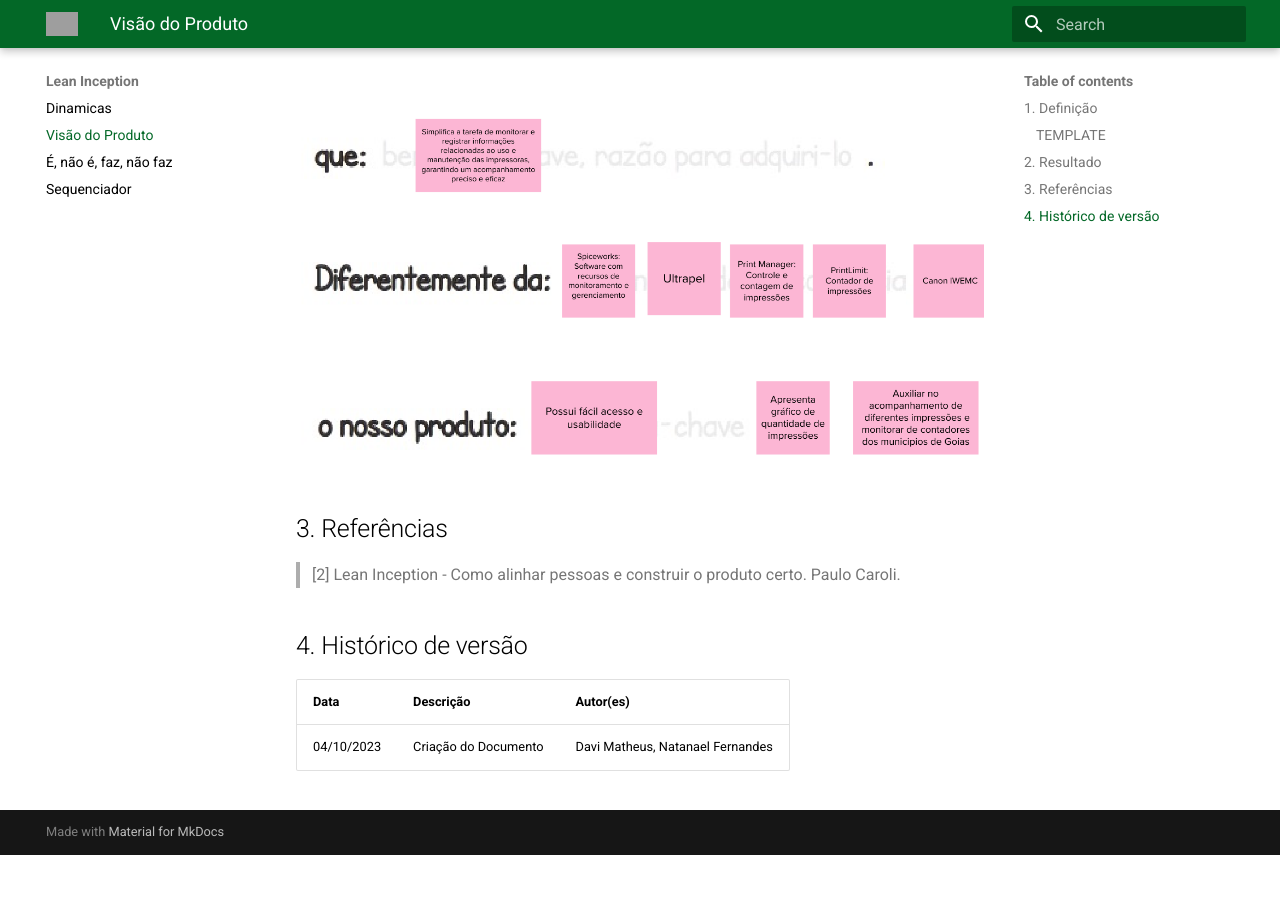
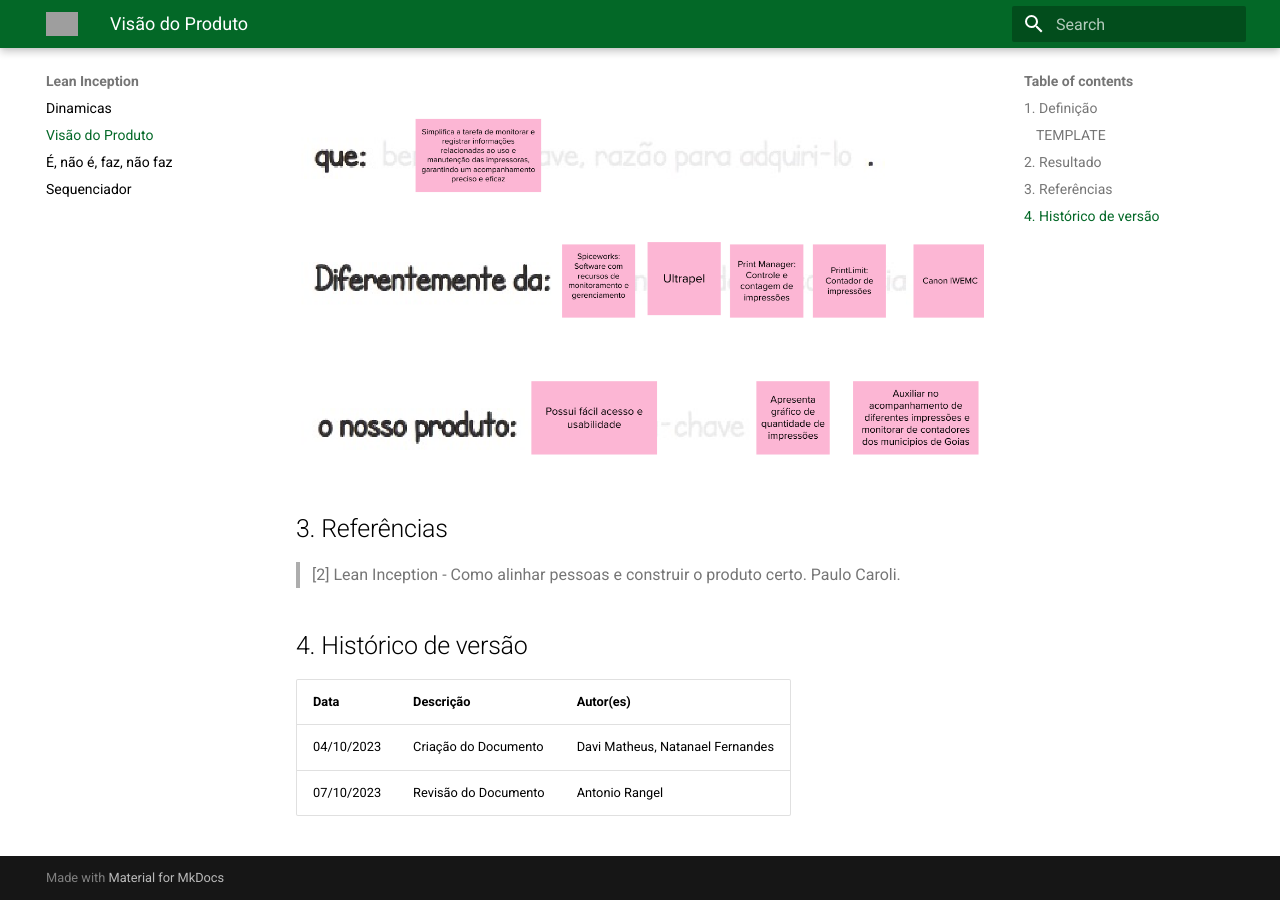
Before and after one commit to fga-eps-mds/2023.2-PrintGo-Doc, an MkDocs documentation site: the page built from docs/Lean/visão_do_produto.md, in a window 1280 px wide and 900 px high, scrolled down 1257 px. Built offline with MkDocs 1.6.1 and Material for MkDocs 9.7.7, drawn with Linux system fonts in a browser that asks for light colours; before the commit the page ends 2112 px from its top, so only the background shows below that; grey boxes are pictures that could not be loaded.

Commit message:
:pencil: (#59): Adicionando revisão

```diff
--- a/docs/Lean/visão_do_produto.md
+++ b/docs/Lean/visão_do_produto.md
@@ -38,3 +38,4 @@ Durante essa etapa, a equipe trabalha em conjunto de forma colaborativa, seguind
 |**Data**|**Descrição**|**Autor(es)**|
 |--------|-------------|--------------|
 |04/10/2023| Criação do Documento | Davi Matheus, Natanael Fernandes |
+|07/10/2023| Revisão do Documento | Antonio Rangel |
```
